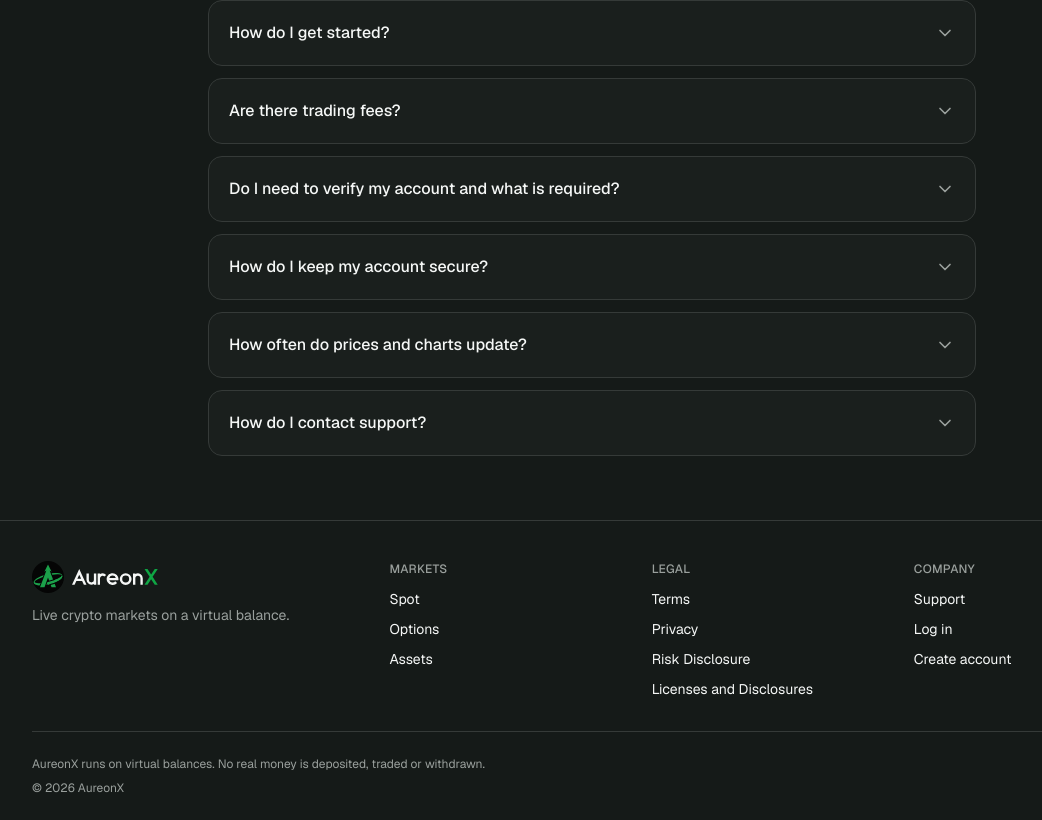
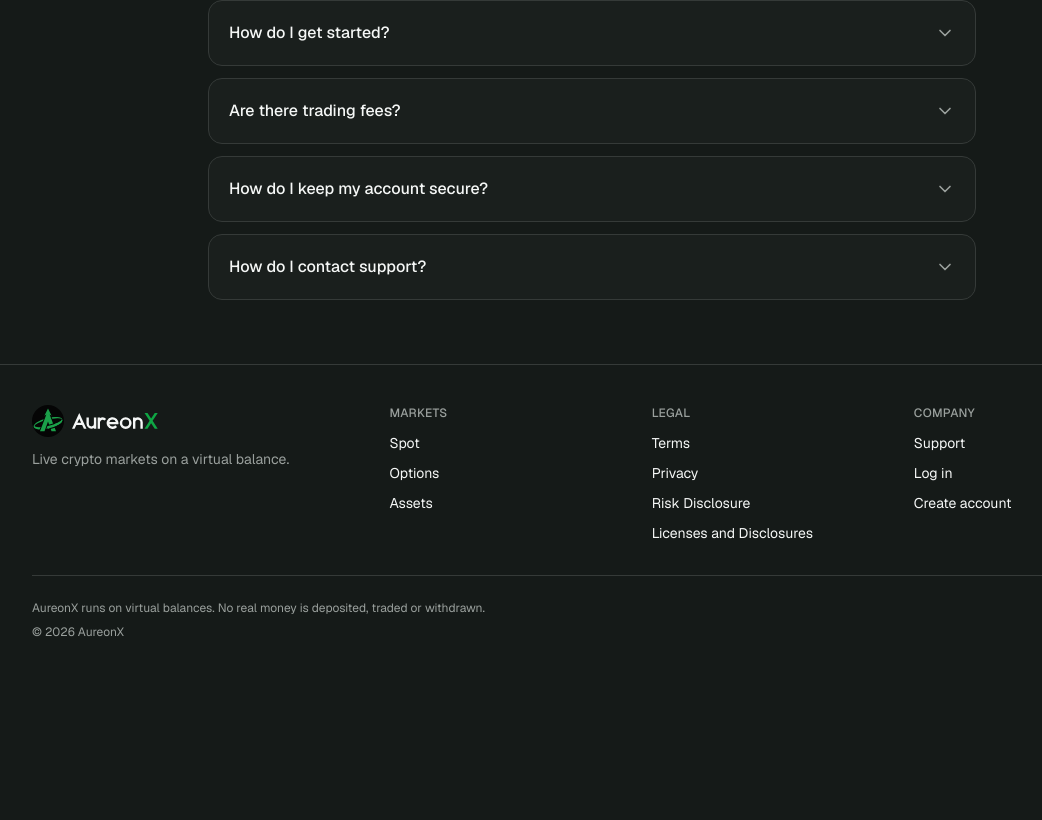
Before and after one commit to apparentlybenz-glitch/Aureondao, a Next.js app: page / in a window 1280 px wide. Shown: the part 1576-2396 px from the top of the page, without its empty margins (48-1090 px from the left). After the commit the page ends 2240 px from the top, so only its background shows below. Built offline with nearby package versions, Linux system fonts and the light colour scheme; no server answers; the database is empty.

Commit message:
Remove verification and prices FAQ items
Co-authored-by: apparentlybenz-glitch <apparentlybenz@gmail.com>
Co-Authored-By: Claude Sonnet 5.5 <noreply@anthropic.com>
Claude-Session: https://claude.ai/code/session_01DkM5vdKsT5GWjt9eYoY477

```diff
--- a/messages/en.json
+++ b/messages/en.json
@@ -28,17 +28,9 @@
         "question": "Are there trading fees?",
         "answer": "Yes. Spot orders and Options positions carry a fee. Each fee is a separate row in Bills, so you can always see what you paid. Transfers between your own wallets and deposits have no fee row."
       },
-      "verification": {
-        "question": "Do I need to verify my account and what is required?",
-        "answer": "Verification is optional for now and it does not block trading or transfers. To start it, open Profile and choose Verification. You enter your country, document type, name, date of birth and city, then upload one photo. You must be at least 18. Your status shows as Not verified, Pending review, Verified or Rejected."
-      },
       "security": {
         "question": "How do I keep my account secure?",
         "answer": "Open Profile and then Security. Use a strong password and change it there at any time. You can also turn on an authenticator app, which is optional. Once it is on, you enter a code from the app each time you sign in. Passkeys and phone verification are not available yet."
-      },
-      "prices": {
-        "question": "How often do prices and charts update?",
-        "answer": "Prices on Home and Market refresh about every 5 seconds. If a price is more than a minute old it is marked Delayed. Charts come from the TradingView widget, which has its own feed. It can differ slightly from the price your order fills at."
       },
       "support": {
         "question": "How do I contact support?",
--- a/src/components/landing/faq-items.tsx
+++ b/src/components/landing/faq-items.tsx
@@ -11,9 +11,7 @@ export const FAQ_KEYS = [
   "withdrawTime",
   "start",
   "fees",
-  "verification",
   "security",
-  "prices",
   "support",
 ] as const;
 
```
Also changed, not shown: 1 other file (tests, documents, lock files or other folders).
